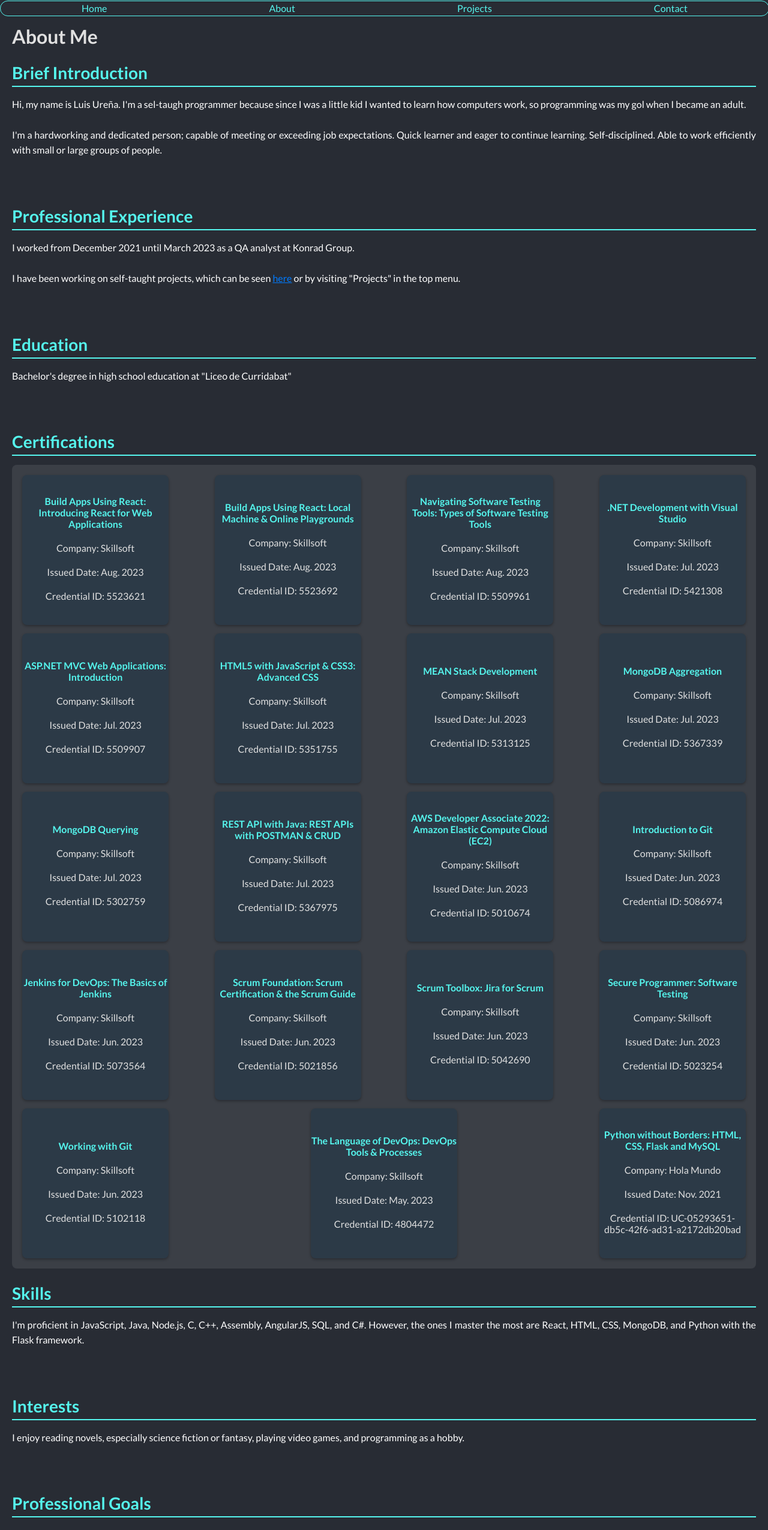
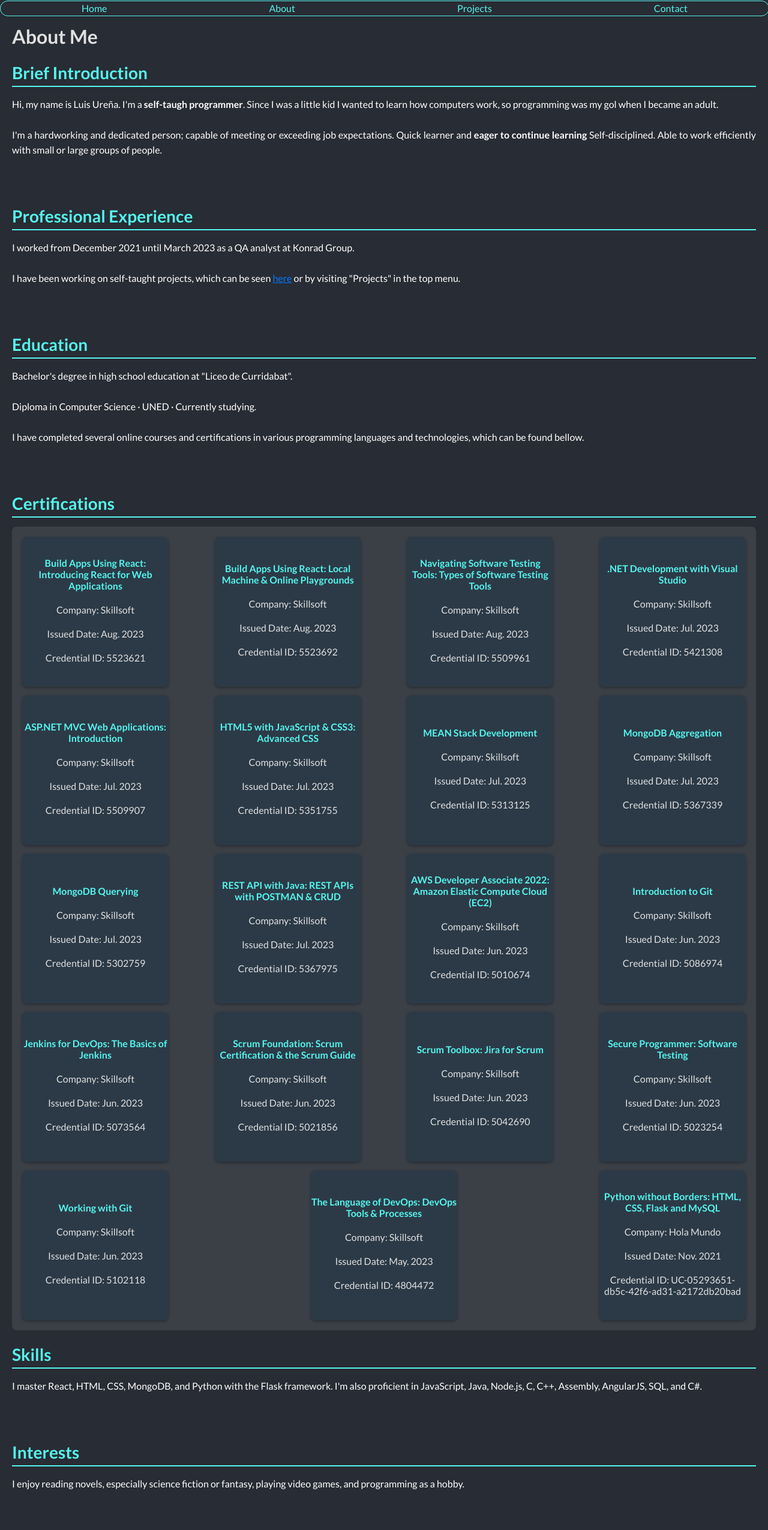
Before and after one commit to SourlyX/portfolio, a React (Create React App) app: page /about in a window 1280 px wide. Shown: the top 2551 px of the page at 60% size. Built offline with nearby package versions, Linux system fonts and the light colour scheme.

Commit message:
Se corrigen varios warnings, se actualiza otra vez el CV y se refresca un poco la estructura del sitio

```diff
--- a/src/About.js
+++ b/src/About.js
@@ -214,15 +214,20 @@ const AboutPage = () => {
       <h1>About Me</h1>
       <SectionTitle>Brief Introduction</SectionTitle>
       <SectionText>
-        Hi, my name is Luis Ureña. I'm a sel-taugh programmer because since I was a little kid I wanted to learn how computers work, so programming was my gol when I became an adult.<br/><br/>I'm a hardworking and dedicated person; capable of meeting or exceeding job expectations. Quick learner and eager to continue learning. Self-disciplined. Able to work efficiently with small or large groups of people.
+        Hi, my name is Luis Ureña. I'm a <b>self-taugh programmer</b>. Since I was a little kid I wanted to learn how computers work, so programming was my gol when I became an adult.<br/><br/>
+        I'm a hardworking and dedicated person; capable of meeting or exceeding job expectations. Quick learner and <b>eager to continue learning</b> Self-disciplined.
+        Able to work efficiently with small or large groups of people.
       </SectionText>
       <SectionTitle>Professional Experience</SectionTitle>
       <SectionText>
-        I worked from December 2021 until March 2023 as a QA analyst at Konrad Group.<br/><br/> I have been working on self-taught projects, which can be seen <StyledLink href="/projects">here</StyledLink> or by visiting "Projects" in the top menu.
+        I worked from December 2021 until March 2023 as a QA analyst at Konrad Group.<br/><br/>
+        I have been working on self-taught projects, which can be seen <StyledLink href="/projects">here</StyledLink> or by visiting "Projects" in the top menu.
       </SectionText>
       <SectionTitle>Education</SectionTitle>
       <SectionText>
-        Bachelor's degree in high school education at "Liceo de Curridabat"
+        Bachelor's degree in high school education at "Liceo de Curridabat".<br/><br/>
+        Diploma in Computer Science · UNED · Currently studying.<br/><br/>
+        I have completed several online courses and certifications in various programming languages and technologies, which can be found bellow.
       </SectionText>
       <SectionTitle>Certifications</SectionTitle>
       <Cert>
@@ -239,7 +244,7 @@ const AboutPage = () => {
       ))}</Cert>
       <SectionTitle>Skills</SectionTitle>
       <SectionText>
-        I'm proficient in JavaScript, Java, Node.js, C, C++, Assembly, AngularJS, SQL, and C#. However, the ones I master the most are React, HTML, CSS, MongoDB, and Python with the Flask framework.
+        I master React, HTML, CSS, MongoDB, and Python with the Flask framework. I'm also proficient in JavaScript, Java, Node.js, C, C++, Assembly, AngularJS, SQL, and C#.
       </SectionText>
       <SectionTitle>Interests</SectionTitle>
       <SectionText>
@@ -251,7 +256,7 @@ const AboutPage = () => {
       </SectionText>
       <SectionTitle>Languages</SectionTitle>
       <SectionText>
-        I'm fluent in both English and Spanish, both spoken and written, with strong communication skills in both languages.
+        I'm fluent in both English and Spanish, with strong spoken and written communication skills in both languages.
       </SectionText>
     </AboutPageContainer>
   )
--- a/src/App.js
+++ b/src/App.js
@@ -285,6 +285,5 @@ export default App
   Crear twitter de programador
   Proyectos (descripcion, imagen, tecnologias, código)
   Poner pocos proyectos en la pagina de home
-  Hobbies (recomendado)
   Categorizar habilidades tecnicas (front/back/...)
 */}
--- a/src/Cards.js
+++ b/src/Cards.js
@@ -3,7 +3,7 @@ import styled, { css } from 'styled-components'
 import Button from './Button'
 
 const StyledCard = styled.div`
-  width: 29.972% ;
+  width: 29.5% ;
   color: #E0E0E0;
   flex-grow: 1;
   background-color: #2C3E50;
@@ -20,8 +20,8 @@ const StyledCard = styled.div`
   transition: opacity 0.3s;
   z-index: 1;
 
-  ${({ inDevelopment }) =>
-    inDevelopment &&
+  ${({ $inDevelopment }) =>
+    $inDevelopment &&
     css`
       opacity: 0.6;
       pointer-events: none;
@@ -57,8 +57,8 @@ const Overlay = styled.div`
   transition: opacity 0.3s;
   z-index: -10;
 
-  ${({ inDevelopment }) =>
-    inDevelopment &&
+  ${({ $inDevelopment }) =>
+    $inDevelopment &&
     css`
       opacity: 1;
       z-index: 10;
@@ -90,14 +90,14 @@ const CardDescription = styled.div`
 
 function Cards({ title, description, image, url, inDevelopment, text }) {
   return (
-    <StyledCard inDevelopment={inDevelopment}>
+    <StyledCard $inDevelopment={inDevelopment}>
       <CardDescription>
         <CardTitle>{title}</CardTitle>
         <p>{description}</p>
         {url && <Button url={url} text={text} />}
       </CardDescription>
       <CardImage src={image} alt="Project" />
-      <Overlay inDevelopment={inDevelopment}>
+      <Overlay $inDevelopment={inDevelopment}>
         Currently in development
       </Overlay>
     </StyledCard>
--- a/src/ScrollToTop.js
+++ b/src/ScrollToTop.js
@@ -9,11 +9,8 @@ const ScrollButton = styled.button`
   cursor: pointer;
   z-index: 999;
   transition: opacity 0.3s ease-in-out, transform 0.3s ease-in-out;
-
-  opacity: ${({ show }) => (show ? 1 : 0)};
-  transform: ${({ show }) => (show ? 'scale(1)' : 'scale(0.9)')};
-
-  /* 🔹 Hace que el botón sea completamente transparente */
+  opacity: ${({ $show }) => ($show ? 1 : 0)};
+  transform: ${({ $show }) => ($show ? 'scale(1)' : 'scale(0.9)')};
   background: none;
   padding: 0;
 
@@ -35,7 +32,6 @@ const ScrollToTop = () => {
     const handleScroll = () => {
       setShowButton(window.scrollY > 300)
     }
-
     window.addEventListener('scroll', handleScroll)
     return () => window.removeEventListener('scroll', handleScroll)
   }, [])
@@ -45,7 +41,7 @@ const ScrollToTop = () => {
   }
 
   return (
-    <ScrollButton onClick={scrollToTop} show={showButton}>
+    <ScrollButton onClick={scrollToTop} $show={showButton}>
       <img src="/images/up-arrow.png" alt="Subir" />
     </ScrollButton>
   )
--- a/src/pokeapi/CardContainer.js
+++ b/src/pokeapi/CardContainer.js
@@ -18,7 +18,7 @@ const Container = styled.div`
   justify-content: center;
 `
 
-function CardContainer({ pokemons }) {
+function CardContainer({ pokemons }) { //Pokemons = all pokemons pulled
   const [detailedPokemons, setDetailedPokemons] = useState([])
   const [evolutionChain, setChain] = useState([])
   const [cards, setCards] = useState([])
@@ -26,15 +26,15 @@ function CardContainer({ pokemons }) {
   useEffect(() => {
     const fetchPokemonData = async () => {
       try {
-        // Obtenemos detalles de todos los Pokémon
+        // Details of all pokemons
         const detailedDataPromises = pokemons.map(async (pokemon) => {
-          const response = await Axios.get(pokemon.url)
+          const response = await Axios.get(pokemon.url) // Archiving the URLs of the Pokemons
           return { ...response.data }
         })
 
         const detailedData = await Promise.all(detailedDataPromises)
 
-        // Remueve duplicados y ordena por índice del juego
+        // Remove duplicates and orders them per game index
         const uniquePokemons = detailedData.filter((pokemon, index, self) => {
           const gameIndex = pokemon.game_indices[3]?.game_index || 0
           return (
@@ -47,8 +47,9 @@ function CardContainer({ pokemons }) {
         })
 
         setDetailedPokemons(uniquePokemons)
+        console.log(detailedPokemons)
 
-        // Obtiene las cadenas evolutivas
+        // Obtain evolution chains for each unique Pokémon
         const chainPromises = uniquePokemons.map(async (pokemon) => {
           const speciesResponse = await Axios.get(pokemon.species.url)
           const chainsResponse = await Axios.get(speciesResponse.data.evolution_chain.url)
@@ -57,23 +58,23 @@ function CardContainer({ pokemons }) {
 
         const chains = await Promise.all(chainPromises)
 
-        // Filtra cadenas evolutivas únicas
+        // Filter unique chains based on species name
         const uniqueChains = chains.filter((chain, index, self) => {
           return self.findIndex(c => c.chain.species.name === chain.chain.species.name) === index
         })
 
         setChain(uniqueChains)
 
-        // Generamos los Cards con las cadenas evolutivas asociadas
+        // Generate cards for each unique evolution chain
         const pokemonWithCards = uniquePokemons.map(pokemon => {
           const chainData = hasChain(pokemon.name, uniqueChains)
 
-          // Filtra Pokémon de la misma cadena
+          // Filter related Pokémon that are part of the same evolution chain
           const relatedPokemons = uniquePokemons.filter(p => {
             return isPartOfChain(p.name, chainData)
           })
 
-          // Genera los Cards renderizados de esta cadena
+          // Generate cards for related Pokémon
           const relatedCards = relatedPokemons.map(p => (
             <Card key={p.id} pokemon={p}/>
           ))
@@ -84,6 +85,7 @@ function CardContainer({ pokemons }) {
         })
 
         setCards(pokemonWithCards)
+        console.log(cards)
       } catch (error) {
         console.error("Error fetching Pokémon data:", error)
       }
```
Also changed, not shown: 1 other file (tests, documents, lock files or other folders).
